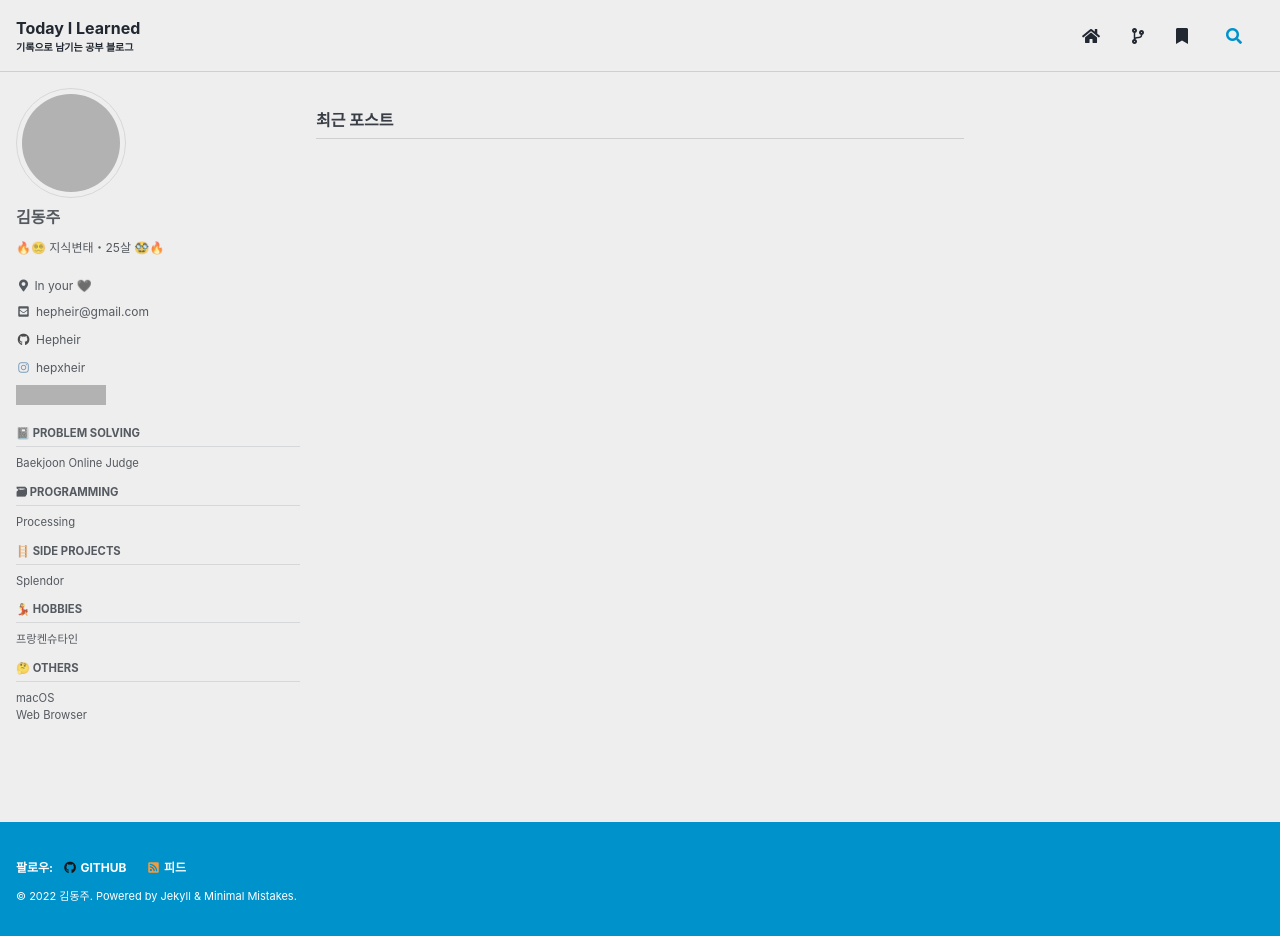
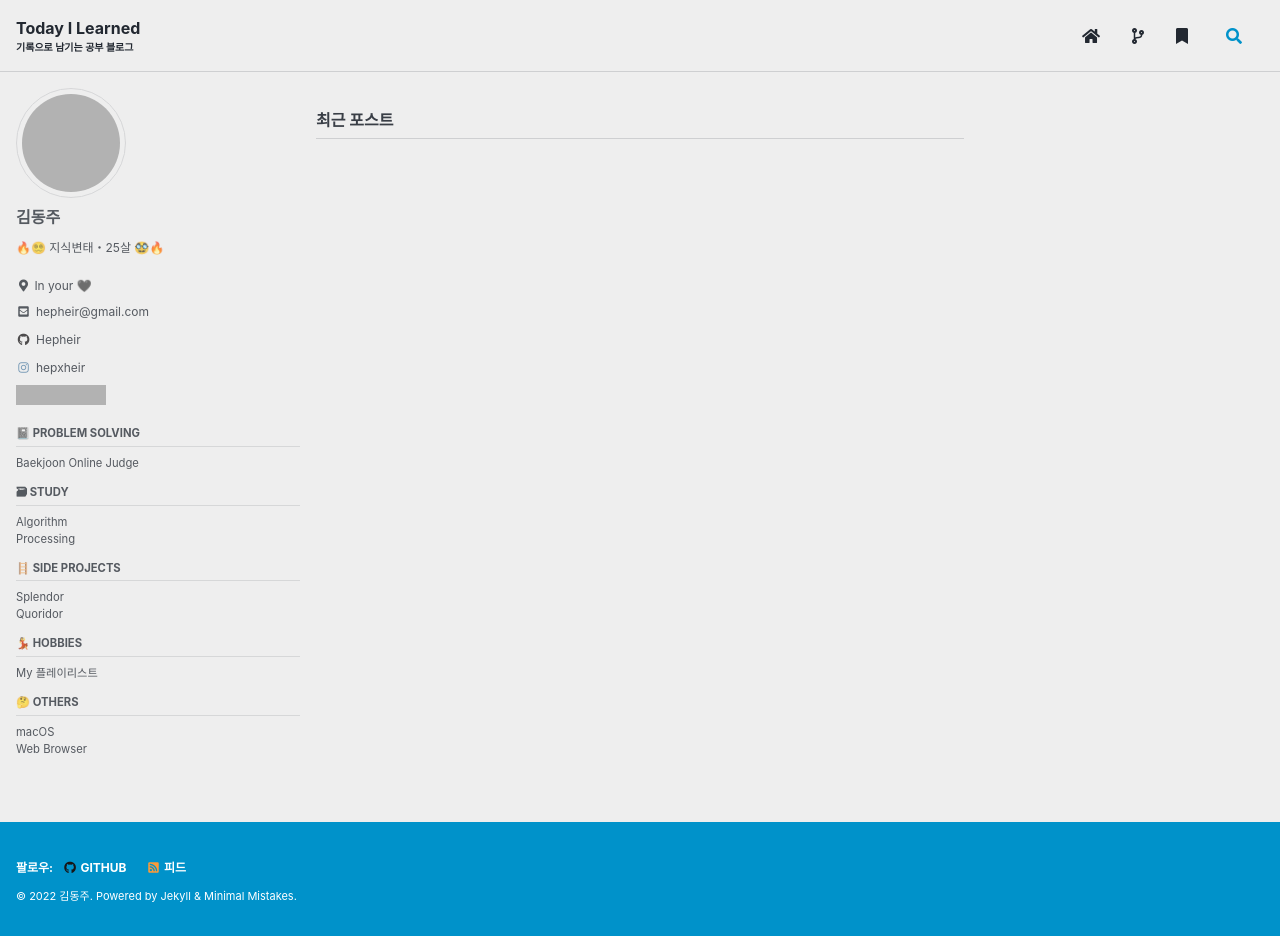
Before and after one commit to Hepheir/archived-hepheir.github.io, a Jekyll site: the page built from index.html, in a window 1280 px wide and 936 px high. Built offline with Jekyll 4.4.1, drawn with Linux system fonts in a browser that asks for light colours; cached includes are drawn as plain includes; the list of posts is cut into pages by our own code; comment, search, counter and statistics services are not loaded; grey boxes are pictures that could not be loaded.

Commit message:
config: 사이드바 카테고리 부분 수정

```diff
--- a/_data/navigation.yml
+++ b/_data/navigation.yml
@@ -22,8 +22,11 @@ categories:
       - title: "Baekjoon Online Judge"
         url: /categories/#baekjoon-online-judge
 
-  - title: "🗃 Programming"
+  - title: "🗃 Study"
     children:
+      - title: "Algorithm"
+        url: /categories/#algorithm
+
       - title: "Processing"
         url: /categories/#processing
 
@@ -32,14 +35,18 @@ categories:
       - title: "Splendor"
         url: /categories/#splendor
 
+      - title: "Quoridor"
+        url: /categories/#quoridor
+
   - title: "💃 Hobbies"
     children:
-      - title: "프랑켄슈타인"
-        url: /categories/#musical-frankenstein
+      - title: "My 플레이리스트"
+        url: /categories/#my-playlist
 
   - title: "🤔 Others"
     children:
       - title: "macOS"
         url: /categories/#macos
+
       - title: "Web Browser"
         url: /categories/#web-browser
```
